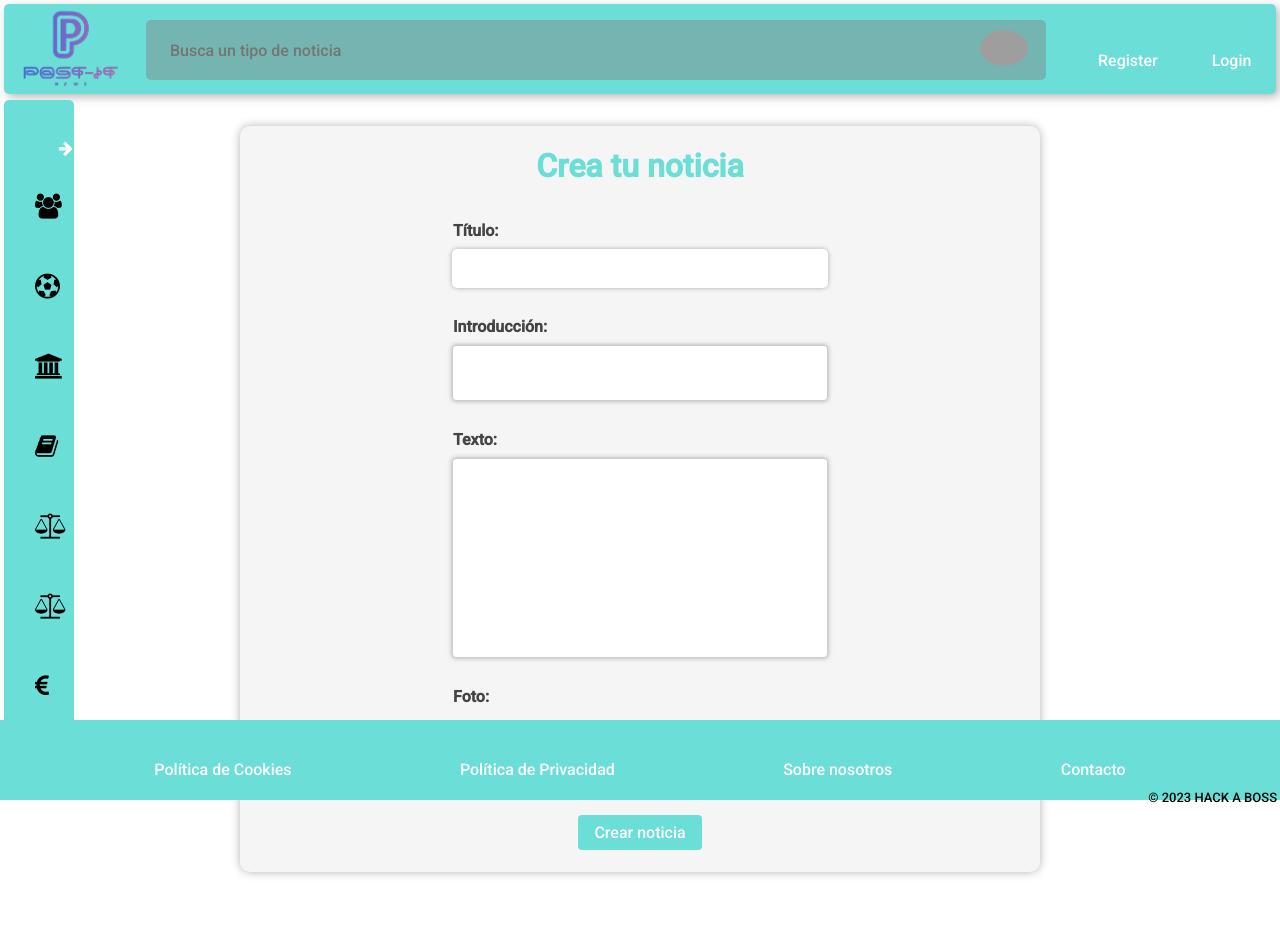
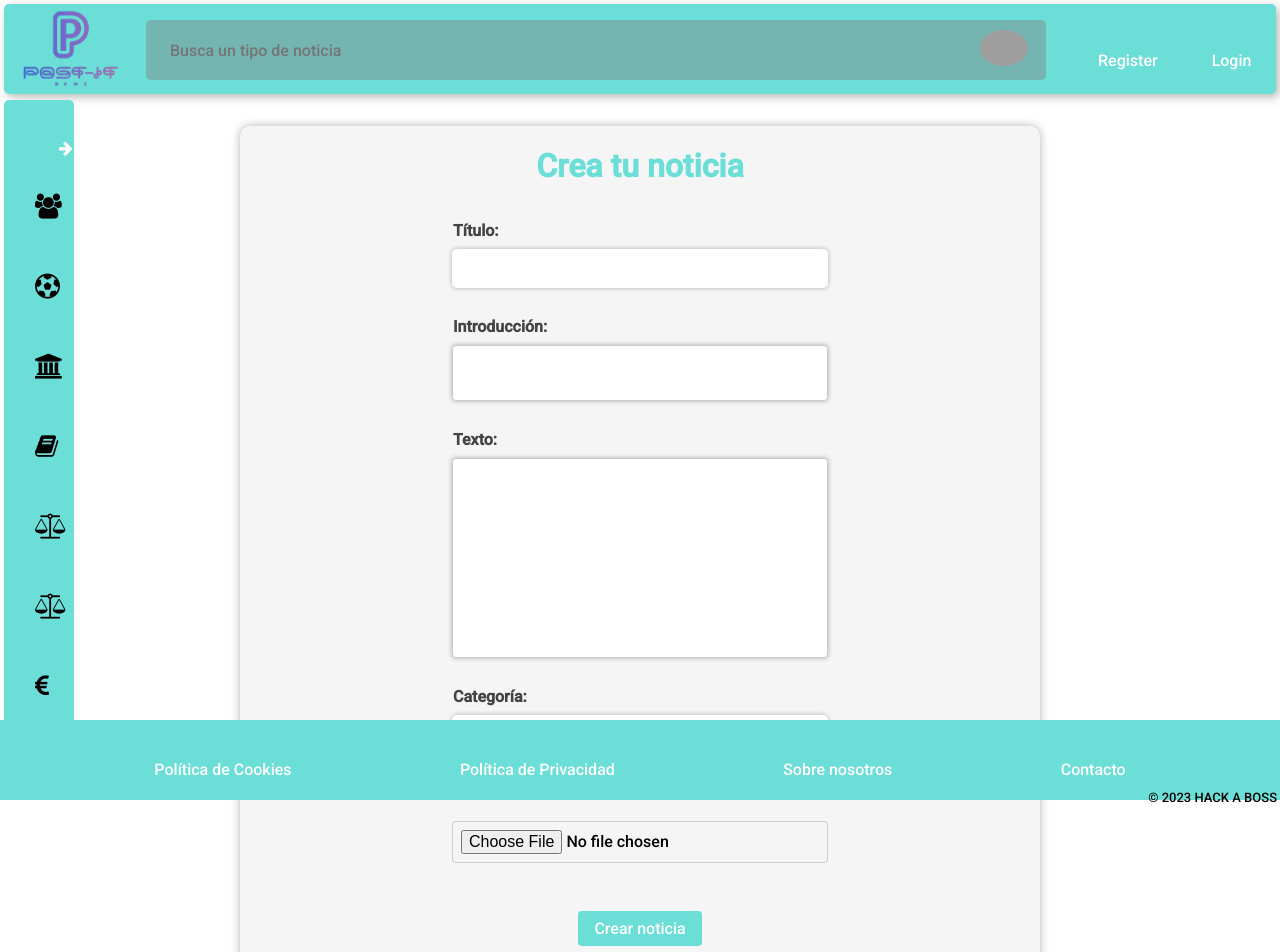
Before and after one commit to Fran-Lopez-Laperal/Front-Postit-News, a React (Vite) app: page /crear-noticia in a window 1280 px wide. Shown: the top 952 px of the page. Built offline with nearby package versions, Linux system fonts and the light colour scheme; no server answers.

Commit message:
create-news-problem-category

```diff
--- a/src/components/CreateNew/CreateNew.jsx
+++ b/src/components/CreateNew/CreateNew.jsx
@@ -1,37 +1,53 @@
-import React, { useState } from 'react'
+import React, { useState, useContext } from 'react'
 import {createNewService} from '../service';
 import { useNavigate } from 'react-router-dom';
+import { Auth } from '../Auth/Auth';
+import { AuthContext } from '../../context/AuthContext';
+import { loginUserService } from '../service';
+import Login from '../Login/Login';
 //import {categories} from "../ListCategories/ListCategories";
 import './CreateNew.css';
 import HomePage from '../HomePage/HomePage';
 
 
 const CreateNew = () => {
-
+  const {token} = useContext(AuthContext)
   const navigate = useNavigate();
 
   const [title, setTitle] = useState ('');
   const [introduction, setIntroduction] = useState ('');
   const [text, setText] = useState ('');
-  //const [category, setCategory] = useState("");
+  const [category, setCategory] = useState("");
   const [photo, setPhoto] = useState(null);
   const [error, setError] = useState("");
   const [loading, setLoading] = useState(false);
-  const [selectedCategory, setSelectedCategory] = useState('');
+  //const [selectedCategory, setSelectedCategory] = useState('');
+
+  /* const handleCategoryChange = (event) => {
+    setSelectedCategory(event.target.value);
+  }; */
+  //evento para al seleccionar en el select la categoría se cambie el valor
 
   const handleSubmit = async (e) => {
     e.preventDefault();
+
+
+    if (!token) {
+      setError("Debe iniciar sesión para crear una noticia.");
+      return;
+    }
+
     setLoading(true);
-     try {
-      const formDataNew = new FormData();
+    try {
+      const formDataNew = new FormData(e.target);
+      //e.target??
+      formDataNew.append("title", title);
+      formDataNew.append("introduction", introduction);
+      formDataNew.append("text", text);
+      formDataNew.append("category", category);
+      formDataNew.append("photo", photo);
 
-      formData.append("title", title);
-      formData.append("introduction", introduction);
-      formData.append("text", text);
-      formData.append("category", category);
-      formData.append("photo", photo);
-
-      await createNewService({ formDataNew });
+      await createNewService({ formDataNew , token});
 
       if (!error) {
         navigate("/");
@@ -45,10 +61,14 @@ const CreateNew = () => {
   };
 
   return (
-    <div className='form-container-createNew'>
-      <h1 className='h1-title'>Crea tu noticia</h1>
-      <form className='form-createNew' onSubmit={handleSubmit}>
-        <div className='title'>
+    <div className="form-container-createNew">
+      <h1 className="h1-title">Crea tu noticia</h1>
+      <form
+        className="form-createNew"
+        encType="multipart/form-data"
+        onSubmit={handleSubmit}
+      >
+        <div className="title">
           <label htmlFor="title">Título:</label>
           <input
             type="text"
@@ -58,7 +78,7 @@ const CreateNew = () => {
             required
           />
         </div>
-        <div className='introduction'>
+        <div className="introduction">
           <label htmlFor="introduction">Introducción:</label>
           <textarea
             id="introduction"
@@ -67,7 +87,7 @@ const CreateNew = () => {
             required
           />
         </div>
-        <div className='text'>
+        <div className="text">
           <label htmlFor="text">Texto:</label>
           <textarea
             id="text"
@@ -88,16 +108,33 @@ const CreateNew = () => {
             <ListaCategories />
           </select>
         </div> */}
-        <div className='photo'>
+        <div className="category">
+          <label htmlFor="category">Categoría:</label>
+          <input
+            type="text"
+            id="category"
+            value={category}
+            onChange={(event) => setCategory(event.target.value)}
+            required
+          />
+        </div>
+        <div className="photo">
           <label htmlFor="photo">Foto:</label>
           <input
             type="file"
             id="photo"
             onChange={(event) => setPhoto(event.target.files[0])}
           />
+          {photo ? (
+            <img
+              id="selectedPhoto"
+              src={URL.createObjectURL(photo)}
+              alt="foto-seleccionada"
+            />
+          ) : null}
         </div>
-        <div className='button-form-createNew'>
-        <button type="submit">Crear noticia</button>
+        <div className="button-form-createNew">
+          <button type="submit">Crear noticia</button>
         </div>
       </form>
     </div>
--- a/src/components/service/index.jsx
+++ b/src/components/service/index.jsx
@@ -88,7 +88,7 @@ export const editUserService = async ({ name, email, bio, token }) => {
   }
 };
 
-export const createNewService = async ({formDataNew}
+export const createNewService = async ({formDataNew, token}
 ) => {
 
   const response = await fetch(`http://localhost:4000/news`, {
```
